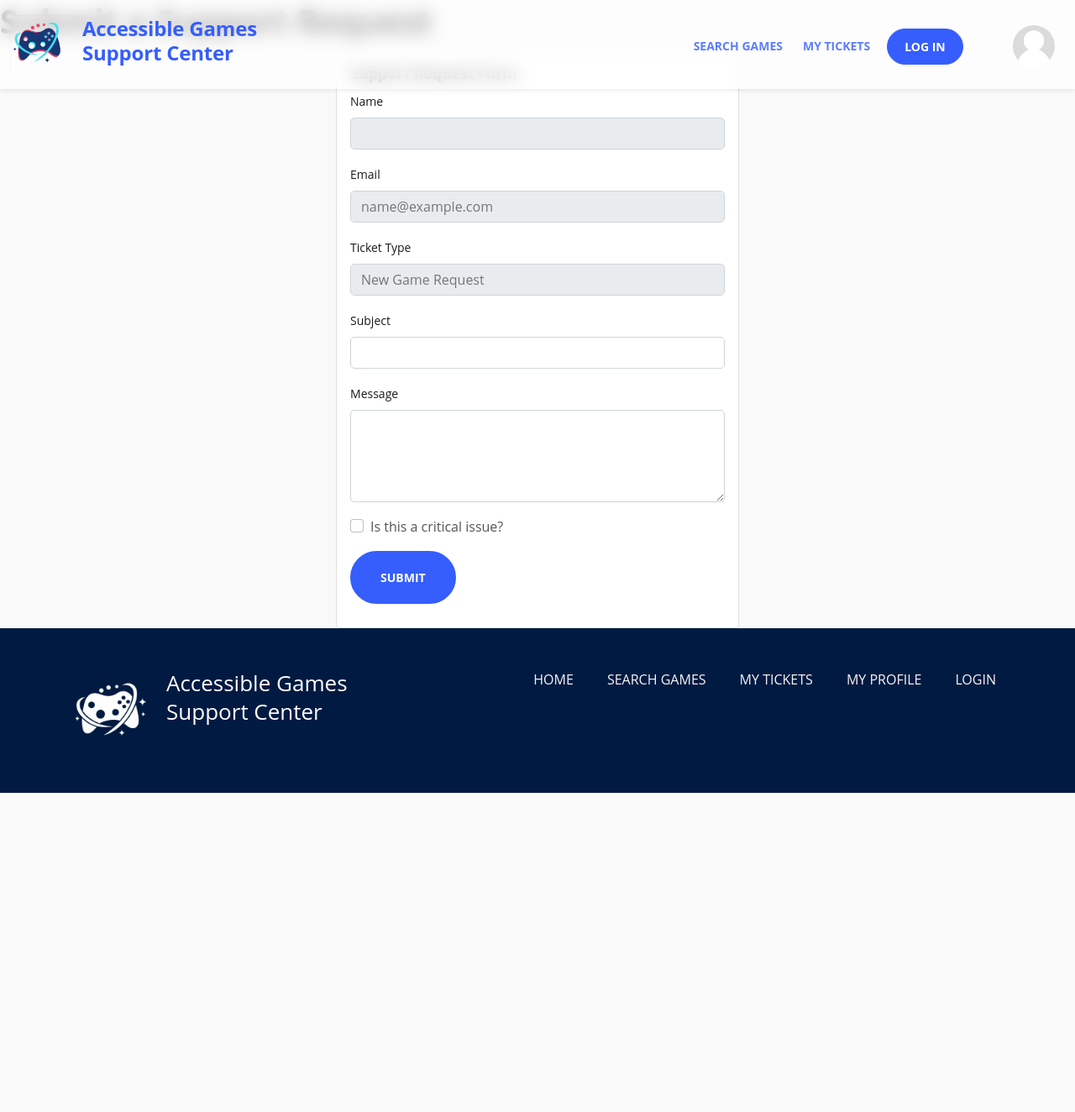
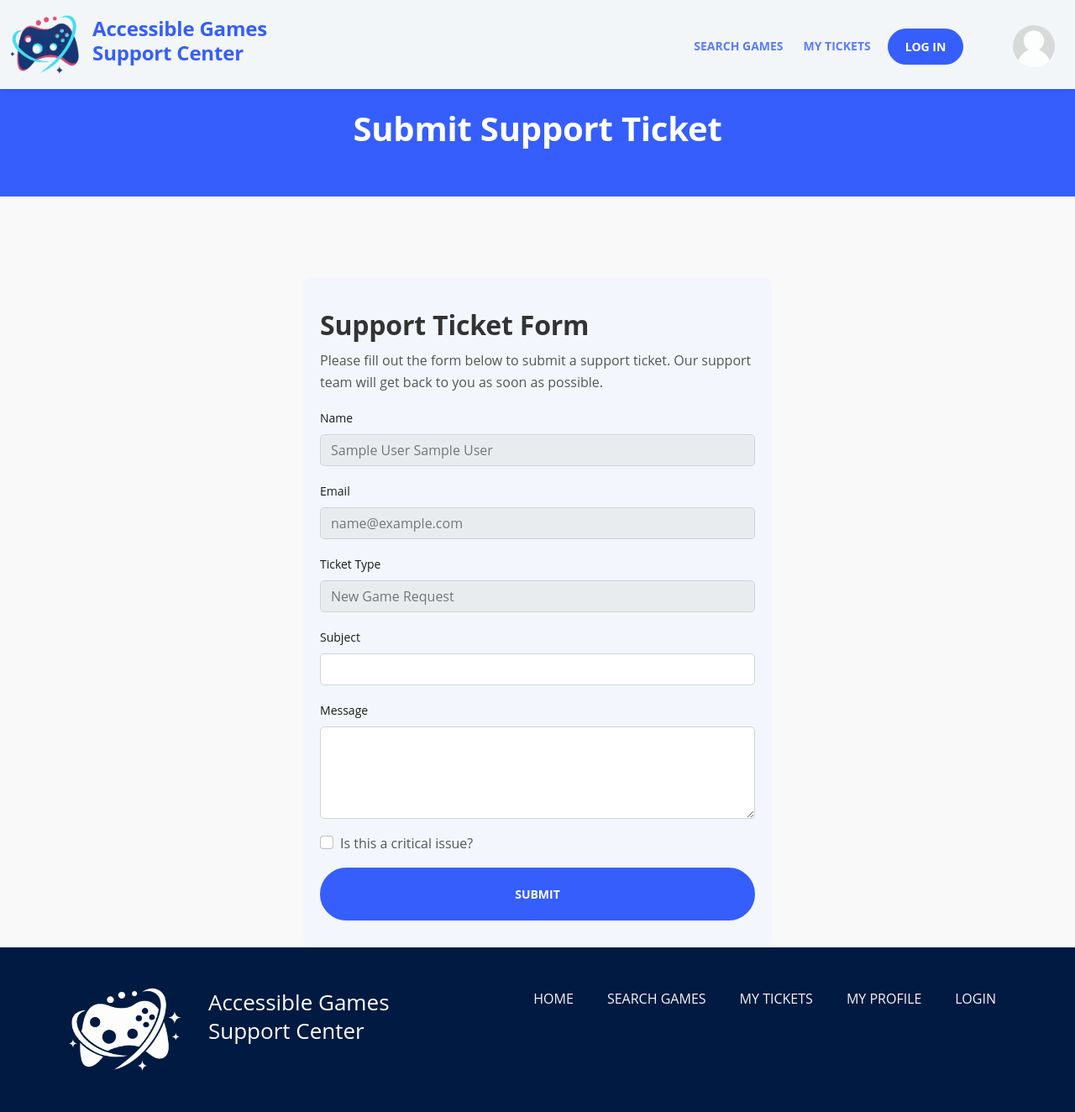
Before and after one commit to ryanbrooks816/436-project, a PHP site: page /submit-ticket.php in a window 1280 px wide. Shown: the whole page at 84% size. Before the commit the page ends 944 px from the top, so only its background shows below. Run offline with PHP 8.4, Linux system fonts and the light colour scheme; the visitor is signed in with stand-in values (Sample User, id 1); tables that the repository leaves empty or names only in its code hold one stand-in row (values such as "Sample post"); data that the repository does not hold is empty; some libraries are stand-ins or nearby versions.

Commit message:
Various design tweaks and a fix to login and other things that broke

```diff
--- a/403.php
+++ b/403.php
@@ -1,7 +1,8 @@
 <?php require "header.php" ?>
 
-<section class="page-wrapper" style="min-height: 100vh;">
-    <div class="container text-center mt-5">
+<section
+    class="page-wrapper top-space bottom-space  d-flex justify-content-center align-items-center text-center flex-column">
+    <div class="container">
         <h1 class="display-1 text-danger">403</h1>
         <h2 class="mb-4">Access Denied</h2>
         <p class="lead">Sorry, you do not have permission to access this page.</p>
--- a/404.php
+++ b/404.php
@@ -1,7 +1,8 @@
 <?php require "header.php" ?>
 
-<section class="page-wrapper" style="min-height: 100vh;">
-    <div class="container text-center mt-5">
+<section
+    class="page-wrapper top-space bottom-space  d-flex justify-content-center align-items-center text-center flex-column">
+    <div class="container">
         <h1 class="display-1 text-danger">404</h1>
         <h2 class="mb-4">Page Not Found</h2>
         <p class="lead">Sorry, the page you are looking for does not exist.</p>
--- a/css/style.css
+++ b/css/style.css
@@ -5,6 +5,8 @@
     --secondary-dark: #27ae60;
     --text: #333;
     --text-light: #666;
+    --light: #f7f7f7;
+    --light-dark: #e1e1e1;
     --bg: #f9f9f9;
     --bg-card: #fff;
     --bg-dark: #011A41;
@@ -123,10 +125,20 @@ a.white {
     background-color: var(--bg-dark) !important;
 }
 
+.header-margin {
+    margin-bottom: 6rem;
+}
+
 .page-wrapper {
-    padding-top: 8rem;
-    padding-bottom: 6rem;
     min-height: 100vh;
+}
+
+.top-space {
+    padding-top: 8rem !important;
+}
+
+.bottom-space {
+    padding-bottom: 6rem !important;
 }
 
 /* Buttons */
@@ -424,6 +452,8 @@ footer .footer-brand img {
     padding: 0;
     margin: 0;
     display: flex;
+    justify-content: flex-end;
+    flex-wrap: wrap;
     gap: 16px;
 }
 
@@ -464,7 +492,7 @@ footer .footer-brand img {
     margin-left: auto;
 }
 
-.section-spo .form-container {
+.form-container {
     margin-right: auto;
     margin-left: auto;
     padding: 2.25rem 1.25rem 1.25rem 1.25rem;
--- a/footer.php
+++ b/footer.php
@@ -1,19 +1,25 @@
 <footer>
   <section class="py-4 bg-dark">
-    <div class="container d-flex justify-content-between py-4">
-      <div class="footer-brand d-flex">
+    <div class="container py-4">
+      <div class="row g-4">
+        <div class="col-lg-5 col-md-6 col-12">
+            <div class="footer-brand d-flex align-items-start flex-wrap gap-3">
             <img src="images/logo-mono.png" alt="Accessible Games Support Center" class="img-fluid me-3">
             <p>Accessible Games<br>Support Center</p>
             </div>
+        </div>
+        <div class="col-lg-7 col-md-6 col-12">
           <nav class="footer-nav">
-        <ul class="footer-nav-list">
+            <ul class="footer-nav-list d-flex flex-column flex-md-row justify-content-md-end">
               <li class="footer-nav-item"><a href="index.php" class="footer-nav-link">Home</a></li>
               <li class="footer-nav-item"><a href="search-games.php" class="footer-nav-link">Search Games</a></li>
               <li class="footer-nav-item"><a href="my-tickets.php" class="footer-nav-link">My Tickets</a></li>
-          <li class="footer-nav-item"><a href="my-profile.php" class="footer-nav-link">My Profile</a></li>
+              <li class="footer-nav-item"><a href="profile.php" class="footer-nav-link">My Profile</a></li>
               <li class="footer-nav-item"><a href="login.php" class="footer-nav-link">Login</a></li>
             </ul>
           </nav>
+        </div>
+      </div>
     </div>
   </section>
 </footer>
@@ -28,10 +34,14 @@
   $(function () {
     $('[data-toggle="tooltip"]').tooltip();
   });
-</script>
-<script>
-  const quill = new Quill("#editor", {
-    theme: "snow",
+
+  $(window).on('scroll', function () {
+    if ($(window).scrollTop() === 0) {
+      console.log('Scrolled to top');
+      $('#navbar').addClass('bg-light');
+    } else {
+      $('#navbar').removeClass('bg-light');
+    }
   });
 </script>
 <script src="js/ticket-history.js"></script>
--- a/header.php
+++ b/header.php
@@ -11,4 +11,4 @@
 </head>
 
 <body>
-    <?php include 'classes/navbar.php'; ?>
+    <?php include 'modules/navbar.php'; ?>
--- a/classes/navbar.php
+++ b/modules/navbar.php
@@ -2,7 +2,7 @@
 if (session_status() === PHP_SESSION_NONE) {
   session_start();
 }
-require_once 'db.php';
+require_once 'classes/db.php';
 
 $customer = null;
 $profilePicPath = 'images/placeholder.jpg';
@@ -29,13 +29,13 @@ if (isset($_SESSION['email'])) {
 
 <?php
 $pagesWithCustomClass = ['login.php', 'register.php'];
-
+$navbarClass = '';
 $currentPage = basename($_SERVER['PHP_SELF']);
 if (in_array($currentPage, $pagesWithCustomClass)) {
   $navbarClass = 'navbar-spo';
 }
 ?>
-<nav class="navbar navbar-expand-lg fixed-top top-nav-collapse <?php echo $navbarClass; ?>">
+<nav id="navbar" class="navbar bg-light navbar-expand-lg fixed-top top-nav-collapse <?php echo $navbarClass; ?>">
   <div class="container-fluid">
     <div class="navbar-brand d-flex align-items-center">
       <img class="me-3" src="images/logo.png" alt="Logo" height="70px">
@@ -59,7 +59,7 @@ if (in_array($currentPage, $pagesWithCustomClass)) {
         </ul>
         <ul class="navbar-nav">
           <li class="nav-item">
-            <a class="nav-link" href="profile.hp">
+            <a class="nav-link" href="profile.php">
               <img src="<?php echo htmlspecialchars($profilePicPath); ?>" alt="Profile" width="50" height="50"
                 class="rounded-circle">
             </a>
--- a/register.php
+++ b/register.php
@@ -80,7 +80,7 @@ if ($_SERVER["REQUEST_METHOD"] === "POST") {
 }
 ?>
 
-<section class="section-spo w-100 h-100">
+<section class="section-spo top-space bottom-space">
   <div class="container">
     <div class="d-flex justify-content-center flex-column">
       <h1>Create An Account</h1>
--- a/submit-ticket.php
+++ b/submit-ticket.php
@@ -1,20 +1,29 @@
 <?php
-require "header.php";
-require "modules/require-login.php";
+require_once "header.php";
+require_once "modules/require-login.php";
 ?>
 
-<h1>Submit a Support Request</h1>
+<main class="page-wrapper">
+    <div class="top-space header-margin bg-primary text-white text-center py-5">
+        <h1 class="text-white">Submit Support Ticket</h1>
+    </div>
 
-<div class="card" style="width: 30rem; margin: auto;">
-    <div class="card-body">
-        <h5 class="card-title">Support Request Form</h5>
-        <!-- Alert div for displaying messages -->
-        <div id="alertMessage" class="alert" style="display: none;" role="alert"></div>
+    <div class="alert alert-info notification d-none" id="mainAlert" role="alert"><i class="bi bi-bell"></i></div>
+
+    <section class="page-bottom">
+        <div class="container">
+            <?php if (isset($_SESSION['user_type']) && $_SESSION['user_type'] === 'customer'): ?>
+                <div class="form-container d-flex justify-content-center flex-column" style="width: 50%;">
+                    <h2>Support Ticket Form</h2>
+                    <p>Please fill out the form below to submit a support ticket. Our support team will get back to you
+                        as soon as possible.</p>
                     <form id="supportForm">
+                        <div class="alert alert-danger mt-3 d-none" role="alert"></div>
                         <div class="mb-3">
                             <label for="name" class="form-label">Name</label>
                             <input type="text" class="form-control" id="name" name="name"
-                    value="<?php echo htmlspecialchars($cust_name_first . ' ' . $cust_name_last); ?>" readonly>
+                                value="<?php echo htmlspecialchars($_SESSION['cust_name_first'] . ' ' . $_SESSION['cust_name_last']); ?>"
+                                readonly>
                         </div>
                         <div class="mb-3">
                             <label for="email" class="form-label">Email</label>
@@ -44,10 +53,21 @@ require "modules/require-login.php";
                                 <label class="form-check-label" for="criticalIssue">Is this a critical issue?</label>
                             </div>
                         </div>
-            <button type="button" id="submitButton" class="btn btn-primary">Submit</button>
+                        <button type="button" id="submitButton" class="btn btn-primary w-100">Submit</button>
                     </form>
                 </div>
+            <?php else: ?>
+                <div class="text-center">
+                    <h2 class="mb-4">Please Switch to a Customer Account</h2>
+                    <p class="lead">Sorry, this page requires you to be signed in as a customer to access.</p>
+                    <a href="login.php" class="btn btn-primary mt-3">Go to Login</a>
                 </div>
+            <?php endif; ?>
+        </div>
+    </section>
+</main>
+
+<?php require "footer.php"; ?>
 
 <script>
     $(document).ready(function () {
@@ -60,7 +80,7 @@ require "modules/require-login.php";
                 ticket_text: $('#message').val(),
                 status: 'Open',
                 priority: $('#criticalIssue').is(':checked') ? 'Urgent' : 'Medium',
-                customer_id: <?php echo json_encode($customer_id); ?>
+                customer_id: <?php echo json_encode($_SESSION['user_type'] === 'customer' ? $_SESSION['customer_id'] : null); ?>
             };
 
             $.ajax({
@@ -68,7 +88,7 @@ require "modules/require-login.php";
                 type: 'POST',
                 data: formData,
                 success: function (response) {
-                    $('#alertMessage')
+                    $('#mainAlert')
                         .removeClass('alert-danger')
                         .addClass('alert-success')
                         .text('Support ticket successfully submitted!')
@@ -76,7 +96,7 @@ require "modules/require-login.php";
                     $('#supportForm')[0].reset(); // Reset the form fields
                 },
                 error: function (xhr, status, error) {
-                    $('#alertMessage')
+                    $('#mainAlert')
                         .removeClass('alert-success')
                         .addClass('alert-danger')
                         .text('An error occurred while submitting the form.')
@@ -86,5 +106,3 @@ require "modules/require-login.php";
         });
     });
 </script>
-
-<?php require "footer.php"; ?>
```
Also changed, not shown: other parts of css/style.css (+48 -8 lines), login.php (+7 -7 lines), require-login.php (+6 -7 lines), ticket-history.php (+6 -1 lines), images/logo-mono.png, images/logo.png. Lines whose indentation alone changed are shown as unchanged.
